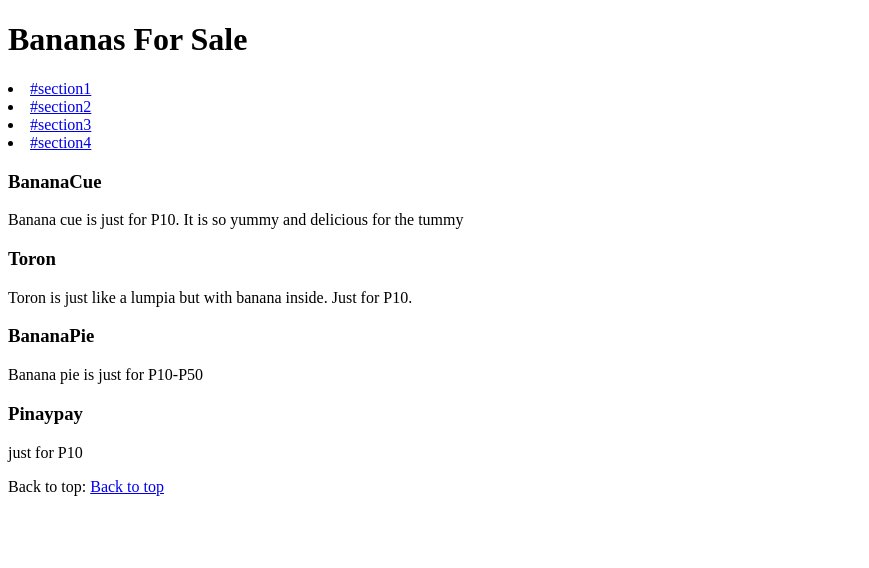
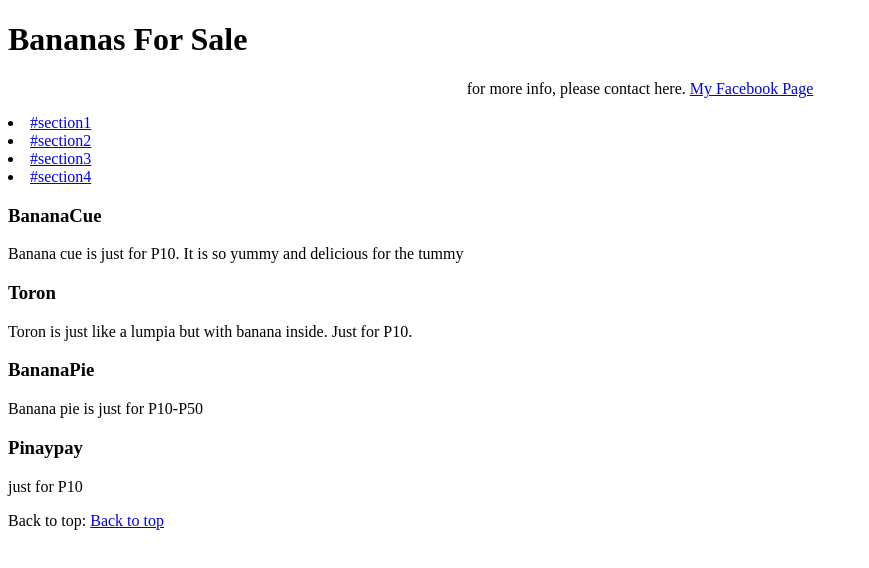
Before and after one commit to ChiongSean/lab3, a plain HTML site: page index.html in a window 1280 px wide. Shown: the whole page, without its empty margins (0-869 px from the left). Drawn offline with Linux system fonts and the light colour scheme.

Commit message:
edit the page

```diff
--- a/index.html
+++ b/index.html
@@ -8,6 +8,14 @@
 	<h1 id="top">Bananas For Sale</h1>
 	<section>
 	<u1>
+	<p>
+	<center> for more info, please contact here.
+		<!-- link to facebook page WITH TARGET-->
+		<a href="https://www.facebook.com/ShanKiliChong"
+     target+"_blank" title="Like our page!">My Facebook Page</a>
+	</center>
+	</p>
+	</section>
 		<!-- Link to every section in the page -->
 		<li><a href="#BananaCue">#section1</a></li>
 	        <li><a href="#Toron">#section2</a></li>
```
